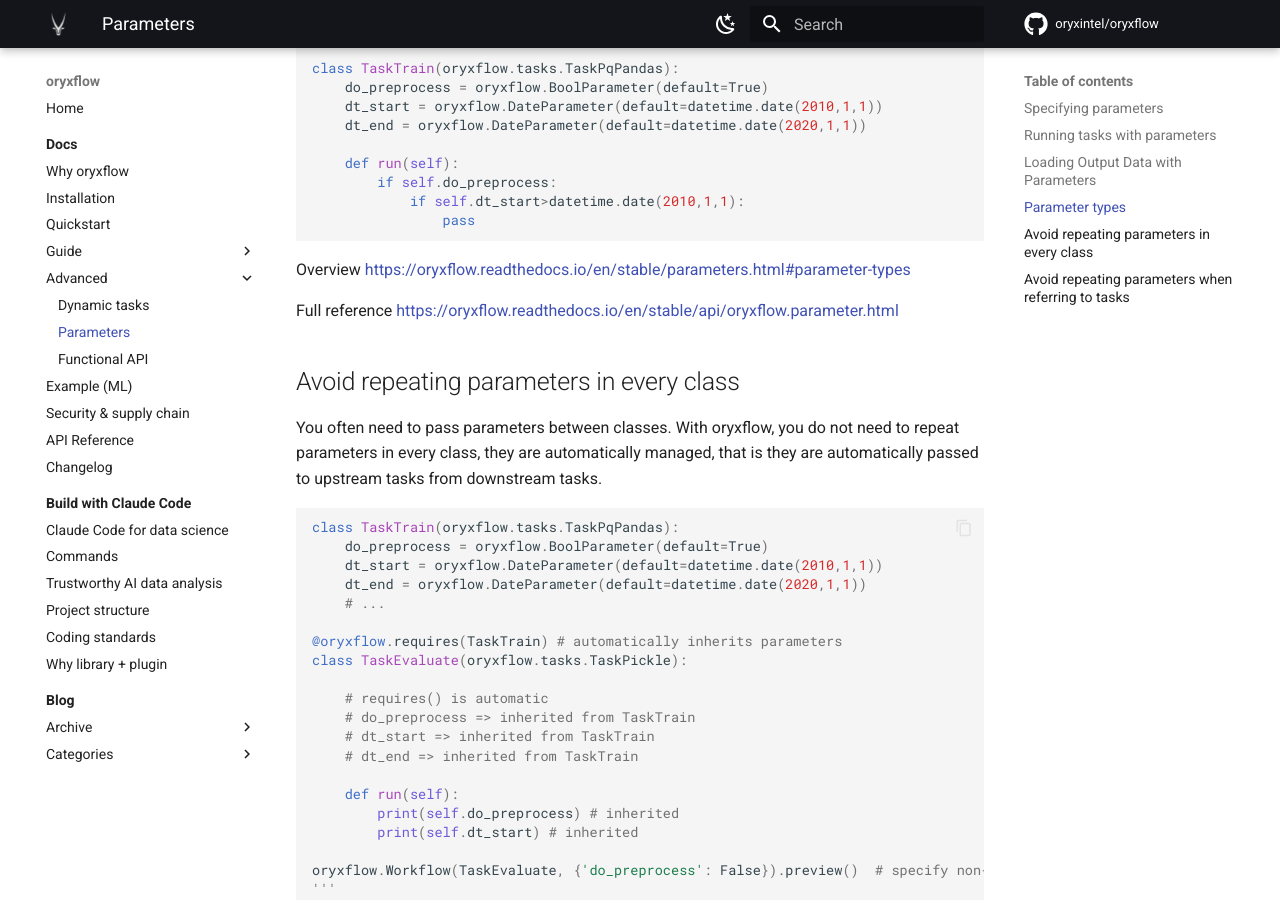
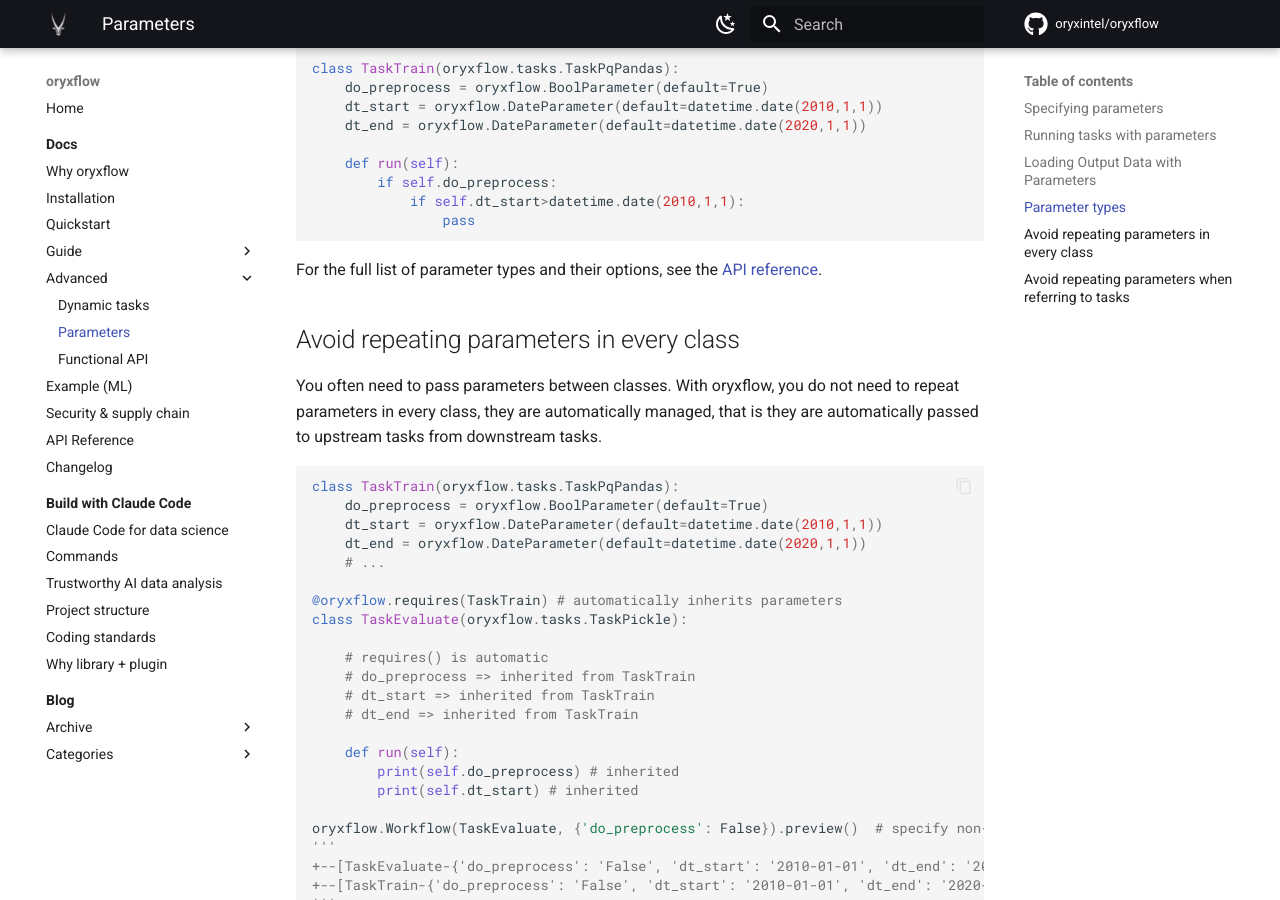
Before and after one commit to oryxintel/oryxflow, an MkDocs documentation site: the page built from docs/docs/advparam.md, in a window 1280 px wide and 900 px high, scrolled down 1282 px. Built offline with MkDocs 1.6.1 and Material for MkDocs 9.7.7, drawn with Linux system fonts in a browser that asks for light colours; comment, search, counter and statistics services are not loaded; some of the changed text lies outside the part shown.

Commit message:
docs: fix remaining stale doc links to the new site structure
Replace the last oryxflow.readthedocs.io references (deep Sphinx-era API/anchor
URLs) with relative links into the current MkDocs pages: run.md and advparam.md
now point at advparam.md / reference.md / example-ml.md, and the example
notebook's transition link goes to docs.oryxflow.dev. No oryxflow.readthedocs.io
links remain in the published site.

Co-Authored-By: Claude Opus 4.8 (1M context) <noreply@anthropic.com>

````diff
--- a/docs/docs/advparam.md
+++ b/docs/docs/advparam.md
@@ -56,9 +56,7 @@ class TaskTrain(oryxflow.tasks.TaskPqPandas):
                 pass
 ```
 
-Overview <https://oryxflow.readthedocs.io/en/stable/parameters.html#parameter-types>
-
-Full reference <https://oryxflow.readthedocs.io/en/stable/api/oryxflow.parameter.html>
+For the full list of parameter types and their options, see the [API reference](reference.md).
 
 ## Avoid repeating parameters in every class
 
@@ -131,9 +129,9 @@ class TaskEvaluate(oryxflow.tasks.TaskAggregator):
         yield self.clone(TaskPredict)
 ```
 
-For another ML example see <https://github.com/oryxintel/oryxflow/blob/master/docs/example-ml.md>
+For another ML example, see [Example (ML)](example-ml.md).
 
-For more details see <https://oryxflow.readthedocs.io/en/stable/api/oryxflow.util.html>
+For more details, see the [API reference](reference.md).
 
 The project template also implements task parameter inheritance <https://github.com/d6t/d6tflow-template>
 
````
Also changed, not shown: docs/docs/run.md (+1 -1 lines), docs/example.ipynb.
